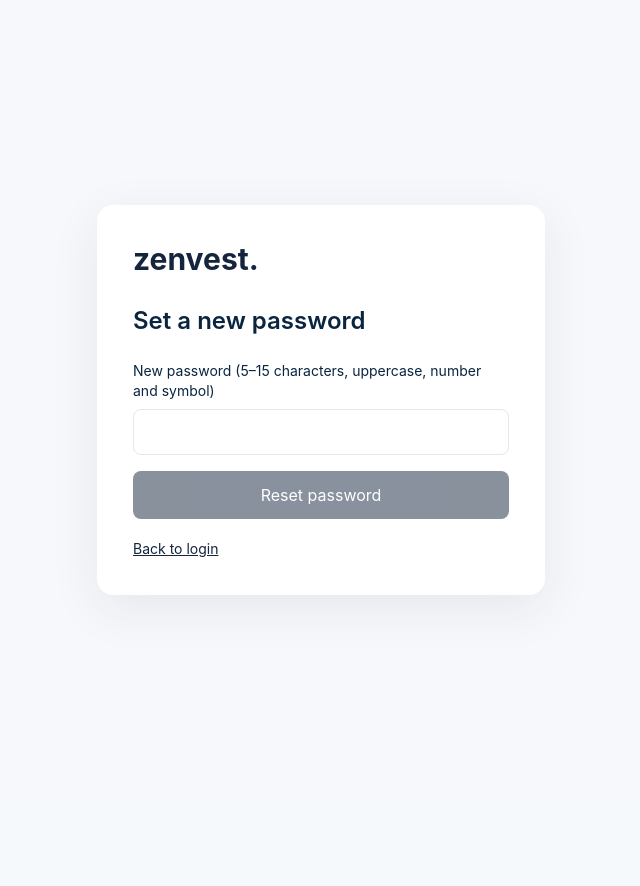
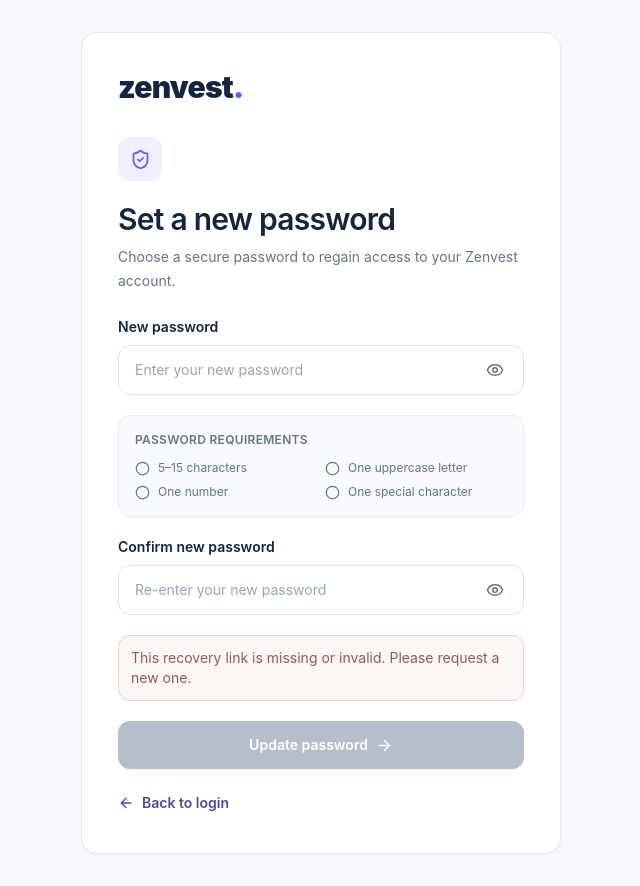
Before and after one commit to en0ma/zenvest, a Next.js app: page /reset-password in a window 1280 px wide. Shown: the whole page, without its empty margins (319-959 px from the left). Before the commit the page ends 800 px from the top, so only its background shows below. Built offline with nearby package versions, Linux system fonts and the light colour scheme.

Commit message:
fix(auth): add reset-password validation, confirmation and visibility controls

```diff
--- a/src/components/account-action.tsx
+++ b/src/components/account-action.tsx
@@ -1,7 +1,8 @@
 "use client";
 import { FormEvent, useState } from "react";
 import Link from "next/link";
-import { ArrowLeft, ArrowRight, Mail, ShieldCheck } from "lucide-react";
+import { passwordChecks, isValidPassword } from "@/lib/password-policy";
+import { ArrowLeft, ArrowRight, Mail, ShieldCheck, Eye, EyeOff, CheckCircle2, Circle, AlertCircle, Loader2 } from "lucide-react";
 export function RequestLink({purpose}:{purpose:"VERIFY_EMAIL"|"RESET_PASSWORD"}){
  const [notice,setNotice]=useState("");const [error,setError]=useState("");const [pending,setPending]=useState(false);const [submitted,setSubmitted]=useState(false);
  const activation=purpose==="VERIFY_EMAIL";
@@ -27,10 +28,61 @@ export function RequestLink({purpose}:{purpose:"VERIFY_EMAIL"|"RESET_PASSWORD"})
  </section></div></main>;
 }
 export function ConfirmLink({purpose,token}:{purpose:"VERIFY_EMAIL"|"RESET_PASSWORD";token:string}){
- const [notice,setNotice]=useState("");const [pending,setPending]=useState(false);const [ok,setOk]=useState(false);
- async function submit(e:FormEvent<HTMLFormElement>){e.preventDefault();setPending(true);
- const password=purpose==="RESET_PASSWORD"?new FormData(e.currentTarget).get("password"):undefined;
- try{const res=await fetch("/api/account/confirm",{method:"POST",headers:{"Content-Type":"application/json"},body:JSON.stringify({token,purpose,...(password?{password}:{})})});const data=await res.json();setOk(res.ok);setNotice(res.ok?"Success. You can sign in now.":data.error??"Invalid or expired link.");}
- catch{setNotice("Could not complete request.")}finally{setPending(false)}}
- return <main className="min-h-screen flex items-center justify-center bg-canvas p-6"><section className="max-w-md w-full bg-white p-9 rounded-2xl shadow-soft"><Link href="/" className="text-3xl font-bold text-forest">zenvest.</Link><h1 className="text-2xl mt-7 font-semibold">{purpose==="VERIFY_EMAIL"?"Activate your account":"Set a new password"}</h1>{!ok&&<form className="mt-6 space-y-4" onSubmit={submit}>{purpose==="RESET_PASSWORD"&&<label className="text-sm block">New password (5–15 characters, uppercase, number and symbol)<input required type="password" name="password" minLength={5} maxLength={15} autoComplete="new-password" className="w-full mt-2 border rounded-lg p-3"/></label>}<button disabled={pending||!token} className="w-full p-3 rounded-lg bg-forest text-white disabled:opacity-50">{purpose==="VERIFY_EMAIL"?"Activate email":"Reset password"}</button></form>}{notice&&<p role="status" className="mt-4 text-sm">{notice}</p>}<Link href="/login" className="mt-5 block text-sm text-forest underline">Back to login</Link></section></main>;
+ const reset=purpose==="RESET_PASSWORD";
+ const [password,setPassword]=useState("");
+ const [confirmation,setConfirmation]=useState("");
+ const [showPassword,setShowPassword]=useState(false);
+ const [showConfirmation,setShowConfirmation]=useState(false);
+ const [notice,setNotice]=useState("");
+ const [error,setError]=useState("");
+ const [pending,setPending]=useState(false);
+ const [ok,setOk]=useState(false);
+ const [attempted,setAttempted]=useState(false);
+ const requirements=passwordChecks(password);
+ const valid=reset?isValidPassword(password)&&password===confirmation&&confirmation.length>0:true;
+ async function submit(e:FormEvent<HTMLFormElement>){
+  e.preventDefault();setAttempted(true);
+  if(pending||!token||!valid)return;
+  setPending(true);setError("");setNotice("");
+  try{
+   const res=await fetch("/api/account/confirm",{method:"POST",headers:{"Content-Type":"application/json"},body:JSON.stringify({token,purpose,...(reset?{password}:{})})});
+   const data=await res.json() as {error?:string};
+   if(!res.ok){setError(data.error??"This link may have expired. Request a new recovery link.");return;}
+   setOk(true);setNotice(reset?"Your password was updated successfully. You can now sign in.":"Your email is verified. You can now sign in.");
+  }catch{setError("We couldn't complete your request. Please try again.");}
+  finally{setPending(false);}
+ }
+ const field="mt-2 w-full rounded-xl border border-[#DCE3EC] bg-white px-4 py-3.5 pr-12 text-sm text-[#14253D] outline-none transition-colors duration-200 placeholder:text-[#98A5B4] focus:border-[#635BFF] focus:ring-4 focus:ring-[#635BFF]/10";
+ return <main className="flex min-h-screen items-center justify-center bg-[#F7F8FB] p-5 sm:p-8">
+ <section className="w-full max-w-[480px] rounded-2xl border border-[#E4E9F0] bg-white p-6 shadow-sm sm:p-9">
+  <Link href="/" className="text-3xl font-black tracking-tight text-[#14253D]">zenvest<span className="text-[#635BFF]">.</span></Link>
+  <div className="mt-8 flex h-11 w-11 items-center justify-center rounded-xl bg-[#F0EEFF] text-[#635BFF]"><ShieldCheck size={21}/></div>
+  <h1 className="mt-5 text-3xl font-semibold tracking-tight text-[#14253D]">{reset?"Set a new password":"Activate your account"}</h1>
+  <p className="mt-2 text-sm leading-6 text-[#64748B]">{reset?"Choose a secure password to regain access to your Zenvest account.":"Confirm your email address to activate your Zenvest account."}</p>
+  {!ok&&<form noValidate className="mt-6 space-y-5" onSubmit={submit}>
+   {reset&&<>
+    <div><label htmlFor="new-password" className="block text-sm font-semibold text-[#14253D]">New password</label>
+     <div className="relative"><input id="new-password" required type={showPassword?"text":"password"} name="password" value={password} onChange={e=>{setPassword(e.target.value);setError("");}} autoComplete="new-password" aria-describedby="password-requirements" aria-invalid={Boolean(attempted&&!isValidPassword(password))} placeholder="Enter your new password" className={field}/>
+      <button type="button" onClick={()=>setShowPassword(x=>!x)} aria-label={showPassword?"Hide new password":"Show new password"} aria-pressed={showPassword} className="absolute right-3 top-1/2 mt-1 -translate-y-1/2 rounded-lg p-2 text-[#64748B] transition-colors hover:bg-[#F5F6FA] hover:text-[#14253D] focus-visible:outline-none focus-visible:ring-2 focus-visible:ring-[#635BFF]">{showPassword?<EyeOff size={18}/>:<Eye size={18}/>}</button>
+     </div>
+    </div>
+    <div id="password-requirements" className="rounded-xl border border-[#E7EBF2] bg-[#F8FAFD] p-4">
+     <p className="text-xs font-semibold uppercase tracking-wide text-[#64748B]">Password requirements</p>
+     <ul className="mt-3 grid gap-2 sm:grid-cols-2">{requirements.map(item=><li key={item.label} className={"flex items-center gap-2 text-xs transition-colors duration-200 "+(item.passed?"text-[#317054]":"text-[#64748B]")}>{item.passed?<CheckCircle2 size={15} className="shrink-0"/>:<Circle size={15} className="shrink-0"/>}{item.label}</li>)}</ul>
+    </div>
+    <div><label htmlFor="confirm-new-password" className="block text-sm font-semibold text-[#14253D]">Confirm new password</label>
+     <div className="relative"><input id="confirm-new-password" required type={showConfirmation?"text":"password"} name="confirmation" value={confirmation} onChange={e=>{setConfirmation(e.target.value);setError("");}} autoComplete="new-password" aria-invalid={Boolean(confirmation&&confirmation!==password)} placeholder="Re-enter your new password" className={field}/>
+      <button type="button" onClick={()=>setShowConfirmation(x=>!x)} aria-label={showConfirmation?"Hide confirmed password":"Show confirmed password"} aria-pressed={showConfirmation} className="absolute right-3 top-1/2 mt-1 -translate-y-1/2 rounded-lg p-2 text-[#64748B] transition-colors hover:bg-[#F5F6FA] hover:text-[#14253D] focus-visible:outline-none focus-visible:ring-2 focus-visible:ring-[#635BFF]">{showConfirmation?<EyeOff size={18}/>:<Eye size={18}/>}</button>
+     </div>
+     {confirmation&&<p role="status" className={"mt-2 flex items-center gap-1.5 text-xs "+(confirmation===password?"text-[#317054]":"text-[#925B55]")}>{confirmation===password?<CheckCircle2 size={14}/>:<AlertCircle size={14}/>} {confirmation===password?"Passwords match":"Passwords do not match yet"}</p>}
+    </div>
+   </>}
+   {!token&&<p role="alert" className="rounded-xl border border-[#E8D1CE] bg-[#FCF6F5] p-3 text-sm text-[#925B55]">This recovery link is missing or invalid. Please request a new one.</p>}
+   {attempted&&reset&&!valid&&<p role="alert" className="flex items-center gap-2 text-sm text-[#925B55]"><AlertCircle size={16}/>Meet all password requirements and confirm your password.</p>}
+   <button disabled={pending||!token||(reset&&!valid)} className="inline-flex w-full items-center justify-center gap-2 rounded-xl bg-[#635BFF] px-4 py-3.5 text-sm font-semibold text-white shadow-sm transition-all duration-200 hover:bg-[#544CE4] active:scale-[0.99] focus-visible:outline-none focus-visible:ring-4 focus-visible:ring-[#635BFF]/20 disabled:cursor-not-allowed disabled:bg-[#B6BECC] motion-reduce:transform-none">{pending?<><Loader2 size={17} className="animate-spin"/>Updating...</>:<>{reset?"Update password":"Activate email"}<ArrowRight size={17}/></>}</button>
+  </form>}
+  {notice&&<div role="status" className="mt-5 flex items-start gap-2.5 rounded-xl border border-[#CCE5D8] bg-[#F4FAF7] p-4 text-sm leading-6 text-[#317054]"><CheckCircle2 size={19} className="mt-0.5 shrink-0"/>{notice}</div>}
+  {error&&<div role="alert" className="mt-5 flex items-start gap-2.5 rounded-xl border border-[#E8D1CE] bg-[#FCF6F5] p-4 text-sm leading-6 text-[#925B55]"><AlertCircle size={19} className="mt-0.5 shrink-0"/>{error}</div>}
+  <Link href="/login" className="mt-6 inline-flex items-center gap-2 text-sm font-semibold text-[#5145A8] hover:underline"><ArrowLeft size={16}/>Back to login</Link>
+ </section></main>;
 }
```
